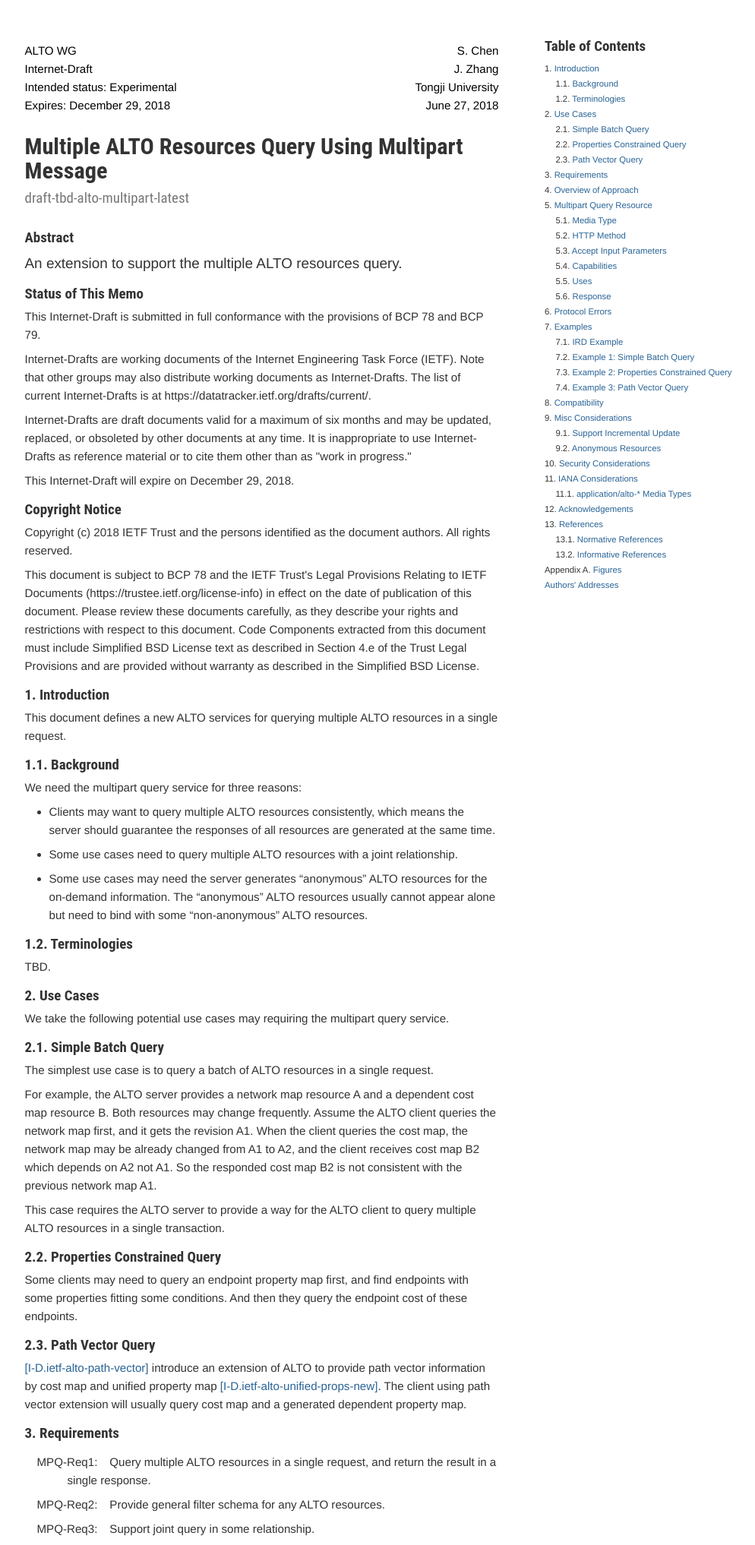
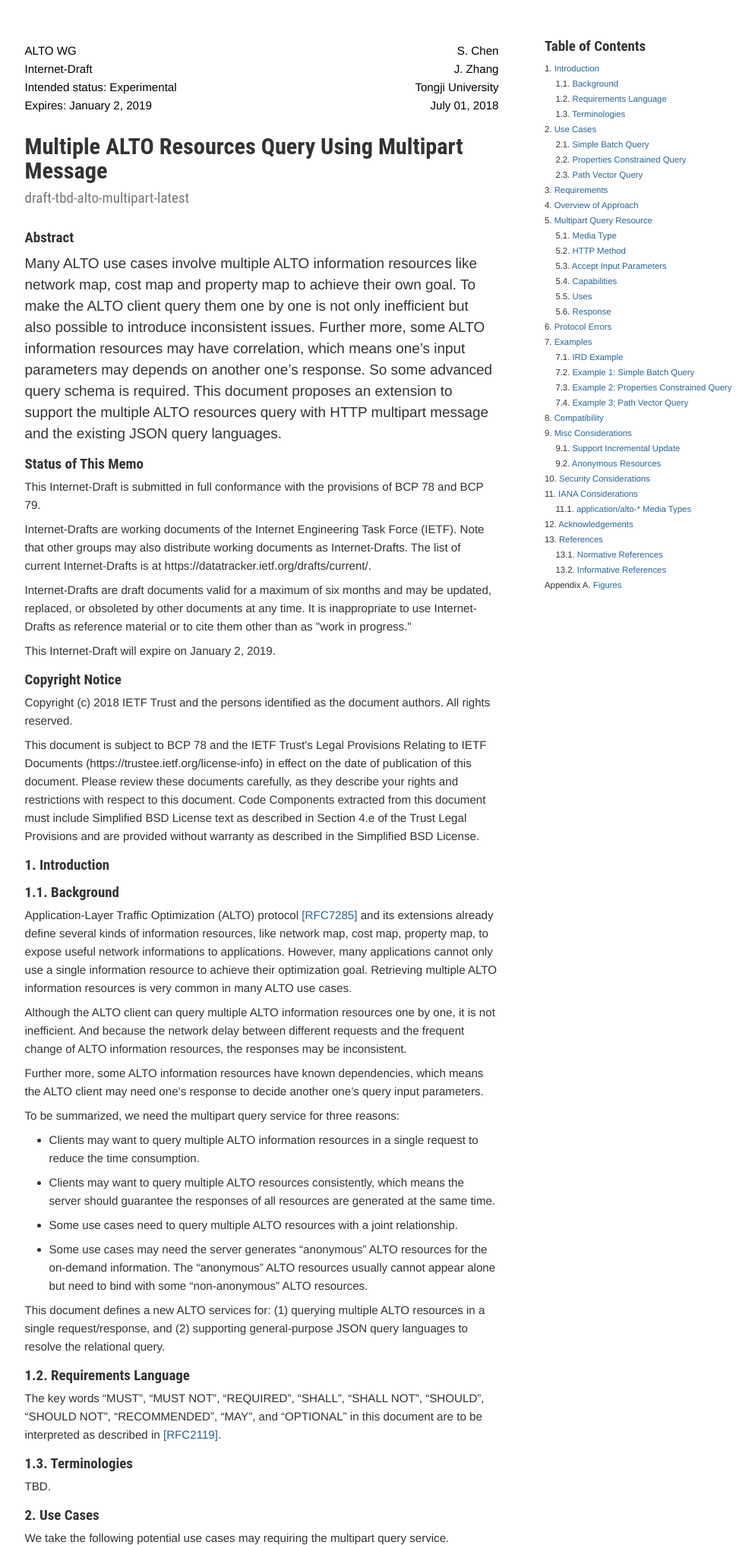
Before and after one commit to fno2010/alto-multipart, a plain HTML site: page draft-tbd-alto-multipart.html in a window 1280 px wide. Shown: the part 20-2054 px from the top of the page at 76% size, without its empty margins (123-1117 px from the left). Drawn offline with Linux system fonts and the light colour scheme.

Commit message:
Script updating gh-pages from 4651130. [ci skip]

```diff
--- a/draft-tbd-alto-multipart.html
+++ b/draft-tbd-alto-multipart.html
@@ -278,7 +278,8 @@ ul.toc li {
   <link href="#rfc.toc" rel="Contents">
 <link href="#rfc.section.1" rel="Chapter" title="1 Introduction">
 <link href="#rfc.section.1.1" rel="Chapter" title="1.1 Background">
-<link href="#rfc.section.1.2" rel="Chapter" title="1.2 Terminologies">
+<link href="#rfc.section.1.2" rel="Chapter" title="1.2 Requirements Language">
+<link href="#rfc.section.1.3" rel="Chapter" title="1.3 Terminologies">
 <link href="#rfc.section.2" rel="Chapter" title="2 Use Cases">
 <link href="#rfc.section.2.1" rel="Chapter" title="2.1 Simple Batch Query">
 <link href="#rfc.section.2.2" rel="Chapter" title="2.2 Properties Constrained Query">
@@ -318,9 +319,9 @@ ul.toc li {
 
   <meta name="dct.creator" content="Chen, S. and J. Zhang" />
   <meta name="dct.identifier" content="urn:ietf:id:draft-tbd-alto-multipart-latest" />
-  <meta name="dct.issued" scheme="ISO8601" content="2018-06-27" />
-  <meta name="dct.abstract" content="An extension to support the multiple ALTO resources query." />
-  <meta name="description" content="An extension to support the multiple ALTO resources query." />
+  <meta name="dct.issued" scheme="ISO8601" content="2018-07-01" />
+  <meta name="dct.abstract" content="Many ALTO use cases involve multiple ALTO information resources like network map, cost map and property map to achieve their own goal. To make the ALTO client query them one by one is not only inefficient but also possible to introduce inconsistent issues. Further more, some ALTO information resources may have correlation, which means one&#8217;s input parameters may depends on another one&#8217;s response. So some advanced query schema is required. This document proposes an extension to support the multiple ALTO resources query with HTTP multipart message and the existing JSON query languages." />
+  <meta name="description" content="Many ALTO use cases involve multiple ALTO information resources like network map, cost map and property map to achieve their own goal. To make the ALTO client query them one by one is not only inefficient but also possible to introduce inconsistent issues. Further more, some ALTO information resources may have correlation, which means one&#8217;s input parameters may depends on another one&#8217;s response. So some advanced query schema is required. This document proposes an extension to support the multiple ALTO resources query with HTTP multipart message and the existing JSON query languages." />
 
 </head>
 
@@ -342,8 +343,8 @@ ul.toc li {
 <td class="right">Tongji University</td>
 </tr>
 <tr>
-<td class="left">Expires: December 29, 2018</td>
-<td class="right">June 27, 2018</td>
+<td class="left">Expires: January 2, 2019</td>
+<td class="right">July 01, 2018</td>
 </tr>
 
 
@@ -354,12 +355,12 @@ ul.toc li {
   <span class="filename">draft-tbd-alto-multipart-latest</span></p>
 
   <h1 id="rfc.abstract"><a href="#rfc.abstract">Abstract</a></h1>
-<p>An extension to support the multiple ALTO resources query.</p>
+<p>Many ALTO use cases involve multiple ALTO information resources like network map, cost map and property map to achieve their own goal. To make the ALTO client query them one by one is not only inefficient but also possible to introduce inconsistent issues. Further more, some ALTO information resources may have correlation, which means one&#8217;s input parameters may depends on another one&#8217;s response. So some advanced query schema is required. This document proposes an extension to support the multiple ALTO resources query with HTTP multipart message and the existing JSON query languages.</p>
 <h1 id="rfc.status"><a href="#rfc.status">Status of This Memo</a></h1>
 <p>This Internet-Draft is submitted in full conformance with the provisions of BCP 78 and BCP 79.</p>
 <p>Internet-Drafts are working documents of the Internet Engineering Task Force (IETF).  Note that other groups may also distribute working documents as Internet-Drafts.  The list of current Internet-Drafts is at https://datatracker.ietf.org/drafts/current/.</p>
 <p>Internet-Drafts are draft documents valid for a maximum of six months and may be updated, replaced, or obsoleted by other documents at any time.  It is inappropriate to use Internet-Drafts as reference material or to cite them other than as "work in progress."</p>
-<p>This Internet-Draft will expire on December 29, 2018.</p>
+<p>This Internet-Draft will expire on January 2, 2019.</p>
 <h1 id="rfc.copyrightnotice"><a href="#rfc.copyrightnotice">Copyright Notice</a></h1>
 <p>Copyright (c) 2018 IETF Trust and the persons identified as the document authors.  All rights reserved.</p>
 <p>This document is subject to BCP 78 and the IETF Trust's Legal Provisions Relating to IETF Documents (https://trustee.ietf.org/license-info) in effect on the date of publication of this document.  Please review these documents carefully, as they describe your rights and restrictions with respect to this document.  Code Components extracted from this document must include Simplified BSD License text as described in Section 4.e of the Trust Legal Provisions and are provided without warranty as described in the Simplified BSD License.</p>
@@ -373,7 +374,9 @@ ul.toc li {
 </li>
 <ul><li>1.1.   <a href="#rfc.section.1.1">Background</a>
 </li>
-<li>1.2.   <a href="#rfc.section.1.2">Terminologies</a>
+<li>1.2.   <a href="#rfc.section.1.2">Requirements Language</a>
+</li>
+<li>1.3.   <a href="#rfc.section.1.3">Terminologies</a>
 </li>
 </ul><li>2.   <a href="#rfc.section.2">Use Cases</a>
 </li>
@@ -446,22 +449,30 @@ ul.toc li {
   <h1 id="rfc.section.1">
 <a href="#rfc.section.1">1.</a> <a href="#introduction" id="introduction">Introduction</a>
 </h1>
-<p id="rfc.section.1.p.1">This document defines a new ALTO services for querying multiple ALTO resources in a single request.</p>
 <h1 id="rfc.section.1.1">
 <a href="#rfc.section.1.1">1.1.</a> <a href="#background" id="background">Background</a>
 </h1>
-<p id="rfc.section.1.1.p.1">We need the multipart query service for three reasons:</p>
+<p id="rfc.section.1.1.p.1">Application-Layer Traffic Optimization (ALTO) protocol <a href="#RFC7285" class="xref">[RFC7285]</a> and its extensions already define several kinds of information resources, like network map, cost map, property map, to expose useful network informations to applications. However, many applications cannot only use a single information resource to achieve their optimization goal. Retrieving multiple ALTO information resources is very common in many ALTO use cases.</p>
+<p id="rfc.section.1.1.p.2">Although the ALTO client can query multiple ALTO information resources one by one, it is not inefficient. And because the network delay between different requests and the frequent change of ALTO information resources, the responses may be inconsistent.</p>
+<p id="rfc.section.1.1.p.3">Further more, some ALTO information resources have known dependencies, which means the ALTO client may need one&#8217;s response to decide another one&#8217;s query input parameters.</p>
+<p id="rfc.section.1.1.p.4">To be summarized, we need the multipart query service for three reasons:</p>
 <p></p>
 
 <ul>
+<li>Clients may want to query multiple ALTO information resources in a single request to reduce the time consumption.</li>
 <li>Clients may want to query multiple ALTO resources consistently, which means the server should guarantee the responses of all resources are generated at the same time.</li>
 <li>Some use cases need to query multiple ALTO resources with a joint relationship.</li>
 <li>Some use cases may need the server generates &#8220;anonymous&#8221; ALTO resources for the on-demand information. The &#8220;anonymous&#8221; ALTO resources usually cannot appear alone but need to bind with some &#8220;non-anonymous&#8221; ALTO resources.</li>
 </ul>
+<p id="rfc.section.1.1.p.6">This document defines a new ALTO services for: (1) querying multiple ALTO resources in a single request/response, and (2) supporting general-purpose JSON query languages to resolve the relational query.</p>
 <h1 id="rfc.section.1.2">
-<a href="#rfc.section.1.2">1.2.</a> <a href="#terminologies" id="terminologies">Terminologies</a>
+<a href="#rfc.section.1.2">1.2.</a> <a href="#requirements-language" id="requirements-language">Requirements Language</a>
 </h1>
-<p id="rfc.section.1.2.p.1">TBD.</p>
+<p id="rfc.section.1.2.p.1">The key words &#8220;MUST&#8221;, &#8220;MUST NOT&#8221;, &#8220;REQUIRED&#8221;, &#8220;SHALL&#8221;, &#8220;SHALL NOT&#8221;, &#8220;SHOULD&#8221;, &#8220;SHOULD NOT&#8221;, &#8220;RECOMMENDED&#8221;, &#8220;MAY&#8221;, and &#8220;OPTIONAL&#8221; in this document are to be interpreted as described in <a href="#RFC2119" class="xref">[RFC2119]</a>.</p>
+<h1 id="rfc.section.1.3">
+<a href="#rfc.section.1.3">1.3.</a> <a href="#terminologies" id="terminologies">Terminologies</a>
+</h1>
+<p id="rfc.section.1.3.p.1">TBD.</p>
 <h1 id="rfc.section.2">
 <a href="#rfc.section.2">2.</a> <a href="#use-cases" id="use-cases">Use Cases</a>
 </h1>
@@ -625,7 +636,7 @@ ul.toc li {
         }
       },
       "propmap-location": {
-        "uri": "http://alto.exmaple.com/propmap/delay",
+        "uri": "http://alto.exmaple.com/propmap/location",
         "media-type": "application/alto-propmap+json",
         "accepts": "application/alto-propmapparams+json",
         "capabilities": {
@@ -798,7 +809,7 @@ Content-Type: application/alto-propmap+json
     },
     "pid:PID5": {
       "country": "FR"
-    },
+    }
   }
 }
 
@@ -1008,11 +1019,23 @@ Content-Type: application/alto-propmap+json
 <a href="#rfc.references">13.</a> References</h1>
 <h1 id="rfc.references.1">
 <a href="#rfc.references.1">13.1.</a> Normative References</h1>
-<table><tbody><tr>
+<table><tbody>
+<tr>
 <td class="reference"><b id="RFC2119">[RFC2119]</b></td>
 <td class="top">
 <a>Bradner, S.</a>, "<a href="https://tools.ietf.org/html/rfc2119">Key words for use in RFCs to Indicate Requirement Levels</a>", BCP 14, RFC 2119, DOI 10.17487/RFC2119, March 1997.</td>
-</tr></tbody></table>
+</tr>
+<tr>
+<td class="reference"><b id="RFC2387">[RFC2387]</b></td>
+<td class="top">
+<a>Levinson, E.</a>, "<a href="https://tools.ietf.org/html/rfc2387">The MIME Multipart/Related Content-type</a>", RFC 2387, DOI 10.17487/RFC2387, August 1998.</td>
+</tr>
+<tr>
+<td class="reference"><b id="RFC7285">[RFC7285]</b></td>
+<td class="top">
+<a>Alimi, R.</a>, <a>Penno, R.</a>, <a>Yang, Y.</a>, <a>Kiesel, S.</a>, <a>Previdi, S.</a>, <a>Roome, W.</a>, <a>Shalunov, S.</a> and <a>R. Woundy</a>, "<a href="https://tools.ietf.org/html/rfc7285">Application-Layer Traffic Optimization (ALTO) Protocol</a>", RFC 7285, DOI 10.17487/RFC7285, September 2014.</td>
+</tr>
+</tbody></table>
 <h1 id="rfc.references.2">
 <a href="#rfc.references.2">13.2.</a> Informative References</h1>
 <table><tbody>
@@ -1024,7 +1047,7 @@ Content-Type: application/alto-propmap+json
 <tr>
 <td class="reference"><b id="I-D.ietf-alto-unified-props-new">[I-D.ietf-alto-unified-props-new]</b></td>
 <td class="top">
-<a>Roome, W.</a>, <a>Chen, S.</a>, <a>Randriamasy, S.</a>, <a>Yang, Y.</a> and <a>J. Zhang</a>, "<a href="https://tools.ietf.org/html/draft-ietf-alto-unified-props-new-03">Unified Properties for the ALTO Protocol</a>", Internet-Draft draft-ietf-alto-unified-props-new-03, March 2018.</td>
+<a>Roome, W.</a>, <a>Chen, S.</a>, <a>Randriamasy, S.</a>, <a>Yang, Y.</a> and <a>J. Zhang</a>, "<a href="https://tools.ietf.org/html/draft-ietf-alto-unified-props-new-04">Unified Properties for the ALTO Protocol</a>", Internet-Draft draft-ietf-alto-unified-props-new-04, June 2018.</td>
 </tr>
 <tr>
 <td class="reference"><b id="JSONIQ">[JSONIQ]</b></td>
@@ -1037,19 +1060,9 @@ Content-Type: application/alto-propmap+json
 <a>Freed, N.</a> and <a>N. Borenstein</a>, "<a href="https://tools.ietf.org/html/rfc2046">Multipurpose Internet Mail Extensions (MIME) Part Two: Media Types</a>", RFC 2046, DOI 10.17487/RFC2046, November 1996.</td>
 </tr>
 <tr>
-<td class="reference"><b id="RFC2387">[RFC2387]</b></td>
-<td class="top">
-<a>Levinson, E.</a>, "<a href="https://tools.ietf.org/html/rfc2387">The MIME Multipart/Related Content-type</a>", RFC 2387, DOI 10.17487/RFC2387, August 1998.</td>
-</tr>
-<tr>
 <td class="reference"><b id="RFC7159">[RFC7159]</b></td>
 <td class="top">
 <a>Bray, T.</a>, "<a href="https://tools.ietf.org/html/rfc7159">The JavaScript Object Notation (JSON) Data Interchange Format</a>", RFC 7159, DOI 10.17487/RFC7159, March 2014.</td>
-</tr>
-<tr>
-<td class="reference"><b id="RFC7285">[RFC7285]</b></td>
-<td class="top">
-<a>Alimi, R.</a>, <a>Penno, R.</a>, <a>Yang, Y.</a>, <a>Kiesel, S.</a>, <a>Previdi, S.</a>, <a>Roome, W.</a>, <a>Shalunov, S.</a> and <a>R. Woundy</a>, "<a href="https://tools.ietf.org/html/rfc7285">Application-Layer Traffic Optimization (ALTO) Protocol</a>", RFC 7285, DOI 10.17487/RFC7285, September 2014.</td>
 </tr>
 <tr>
 <td class="reference"><b id="W3CXQUERY">[W3CXQUERY]</b></td>
```
Also changed, not shown: draft-tbd-alto-multipart.txt.
